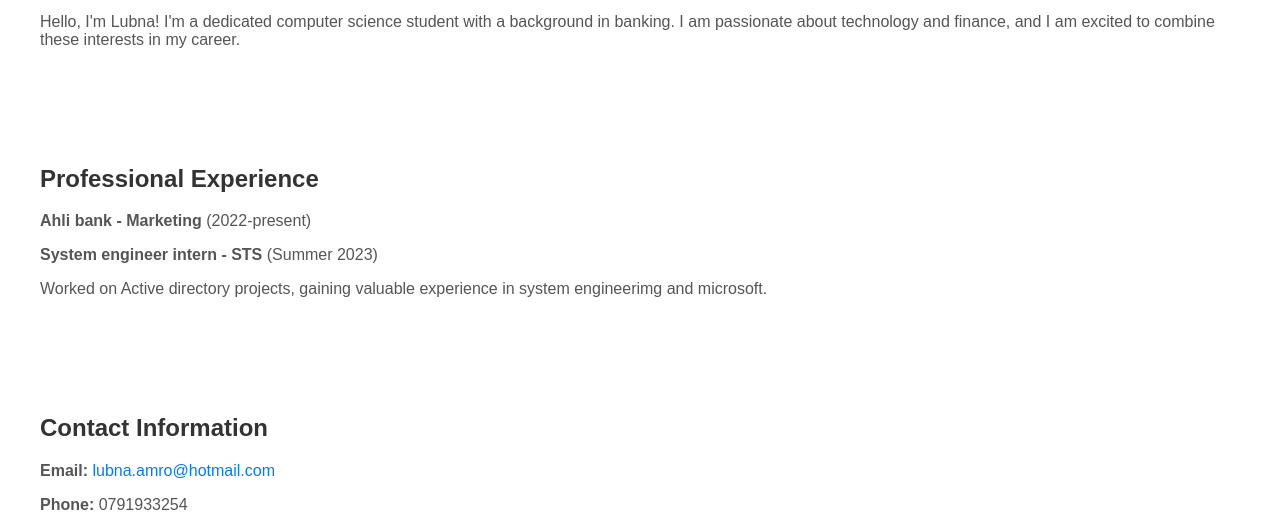
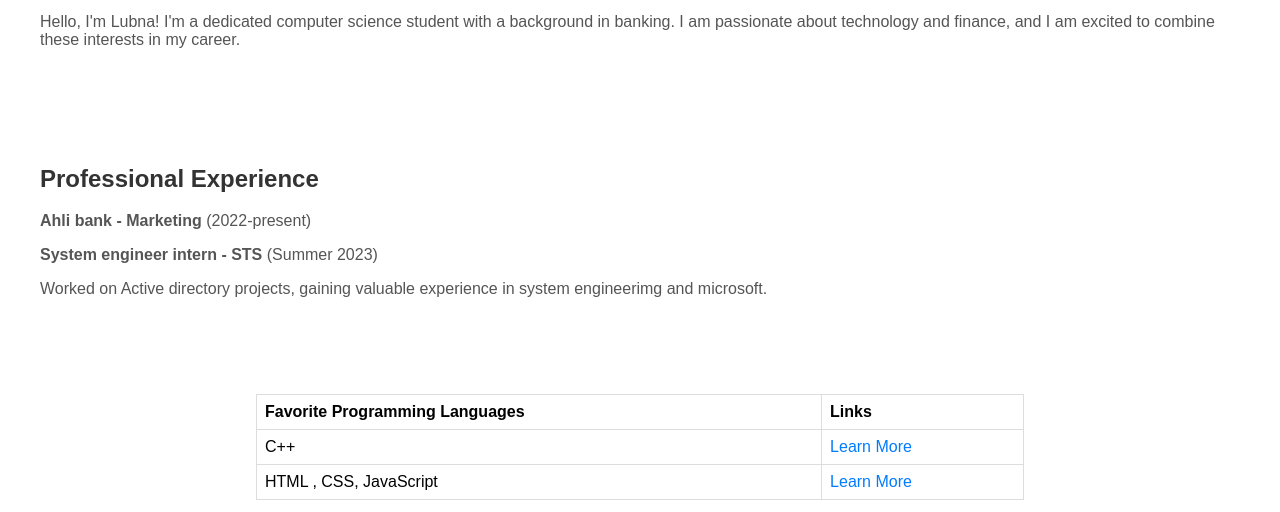
Before and after one commit to LubnaHasan/Lubna, a plain HTML site: page index.html in a window 1280 px wide. Shown: the part 295-807 px from the top of the page. Drawn offline with Linux system fonts and the light colour scheme.

Commit message:
Update index.html

```diff
--- a/index.html
+++ b/index.html
@@ -1,12 +1,14 @@
 <!DOCTYPE html>
+<html>
 
-<html><head><meta http-equiv="Content-Type" content="text/html; charset=UTF-8">
+<head>
+    <meta http-equiv="Content-Type" content="text/html; charset=UTF-8">
     <style>
         body {
             font-family: 'Arial', sans-serif;
             margin: 0;
             padding: 0;
-  background: #f0f0f0;
+
         }
 
         header {
@@ -65,7 +67,8 @@ nav ul li {
             margin: 20px auto;
         }
 
-h1, h2 {
+        h1,
+        h2 {
             color: #333;
             font-weight: bold;
         }
@@ -82,11 +85,29 @@ a {
         a:hover {
             text-decoration: underline;
         }
+
+        table {
+            width: 60%;
+            border-collapse: collapse;
+            margin: 40px auto; /* Added margin to center the table */
+        }
+
+        th,
+        td {
+            border: 1px solid #ddd;
+            padding: 8px;
+           }
+
+        th {
+            text-align: left;
+        }
+
     </style>
 
     <title>Lubna - About Me</title>
 
 </head>
+
 <body>
     <header>
         <nav>
@@ -118,6 +139,21 @@ a:hover {
             <p>Worked on Active directory projects, gaining valuable experience in system engineerimg and microsoft.</p>
         </div>
     </section>
+    <table style="background-color:white;">
+        <tr>
+            <th>Favorite Programming Languages</th>
+            <th>Links</th>
+        </tr>
+        <tr>
+            <td>C++</td>
+            <td><a href="https://www.w3schools.com/cpp/default.asp">Learn More</a></td>
+        </tr>
+        <tr>
+            <td>HTML , CSS, JavaScript</td>
+            <td><a href="https://www.w3schools.com/html/default.asp">Learn More</a></td>
+        </tr>
+
+    </table>
     <section id="contact" class="content">
         <div class="container">
             <h2>Contact Information</h2>
@@ -129,4 +165,6 @@ lubna.amro@hotmail.com</a></p>
     </section>
 
 
-</body></html>
+</body>
+
+</html>
```
Lines whose indentation alone changed are shown as unchanged.
